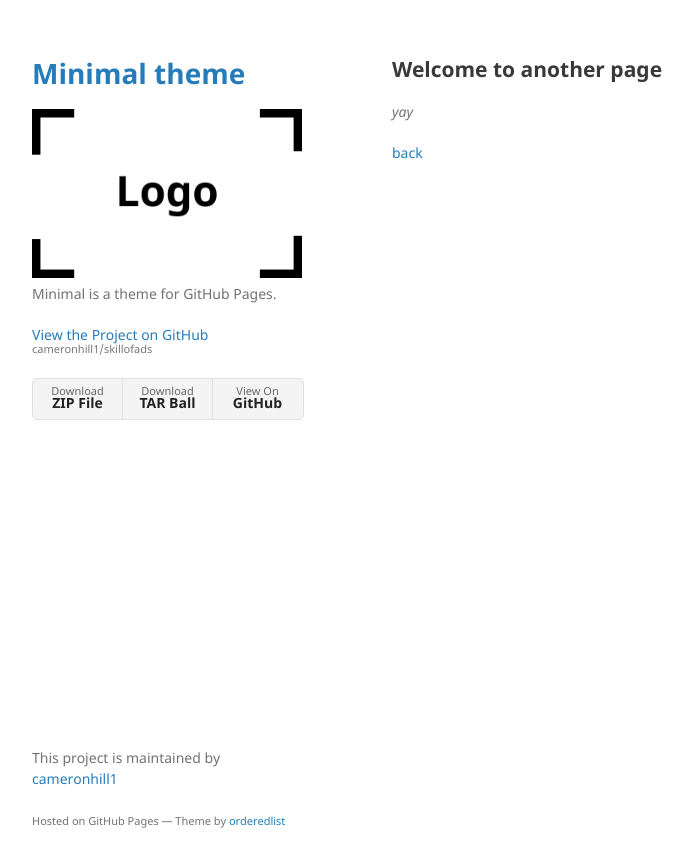
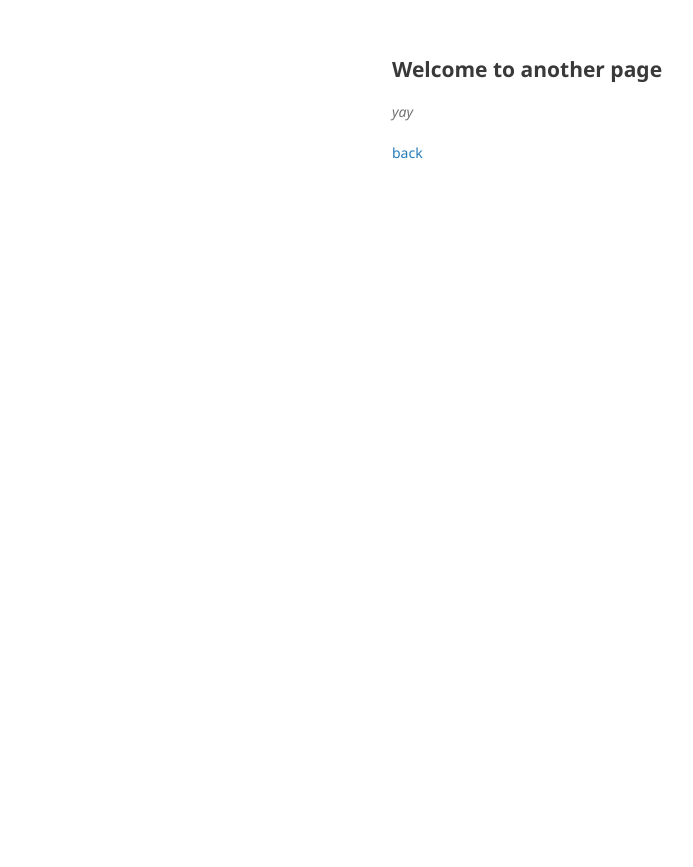
Before and after one commit to cameronhill1/skillofads, a Jekyll site: the page built from another-page.md, in a window 1280 px wide. Shown: the top 867 px of the page, without its empty margins (178-871 px from the left). Built offline with Jekyll 4.4.1, drawn with Linux system fonts in a browser that asks for light colours; our own code applies the rules of GitHub Pages for plain Markdown files.

Commit message:
Update default.html

```diff
--- a/_layouts/default.html
+++ b/_layouts/default.html
@@ -13,42 +13,13 @@
   </head>
   <body>
     <div class="wrapper">
-      <header>
-        <h1><a href="{{ "/" | absolute_url }}">{{ site.title | default: site.github.repository_name }}</a></h1>
 
-        {% if site.logo %}
-          <img src="{{site.logo | relative_url}}" alt="Logo" />
-        {% endif %}
-
-        <p>{{ site.description | default: site.github.project_tagline }}</p>
-
-        {% if site.github.is_project_page %}
-        <p class="view"><a href="{{ site.github.repository_url }}">View the Project on GitHub <small>{{ site.github.repository_nwo }}</small></a></p>
-        {% endif %}
-
-        {% if site.github.is_user_page %}
-        <p class="view"><a href="{{ site.github.owner_url }}">View My GitHub Profile</a></p>
-        {% endif %}
-
-        {% if site.show_downloads %}
-        <ul class="downloads">
-          <li><a href="{{ site.github.zip_url }}">Download <strong>ZIP File</strong></a></li>
-          <li><a href="{{ site.github.tar_url }}">Download <strong>TAR Ball</strong></a></li>
-          <li><a href="{{ site.github.repository_url }}">View On <strong>GitHub</strong></a></li>
-        </ul>
-        {% endif %}
-      </header>
       <section>
 
       {{ content }}
 
       </section>
-      <footer>
-        {% if site.github.is_project_page %}
-        <p>This project is maintained by <a href="{{ site.github.owner_url }}">{{ site.github.owner_name }}</a></p>
-        {% endif %}
-        <p><small>Hosted on GitHub Pages &mdash; Theme by <a href="https://github.com/orderedlist">orderedlist</a></small></p>
-      </footer>
+
     </div>
     <script src="{{ "/assets/js/scale.fix.js" | relative_url }}"></script>
     {% if site.google_analytics %}
```
